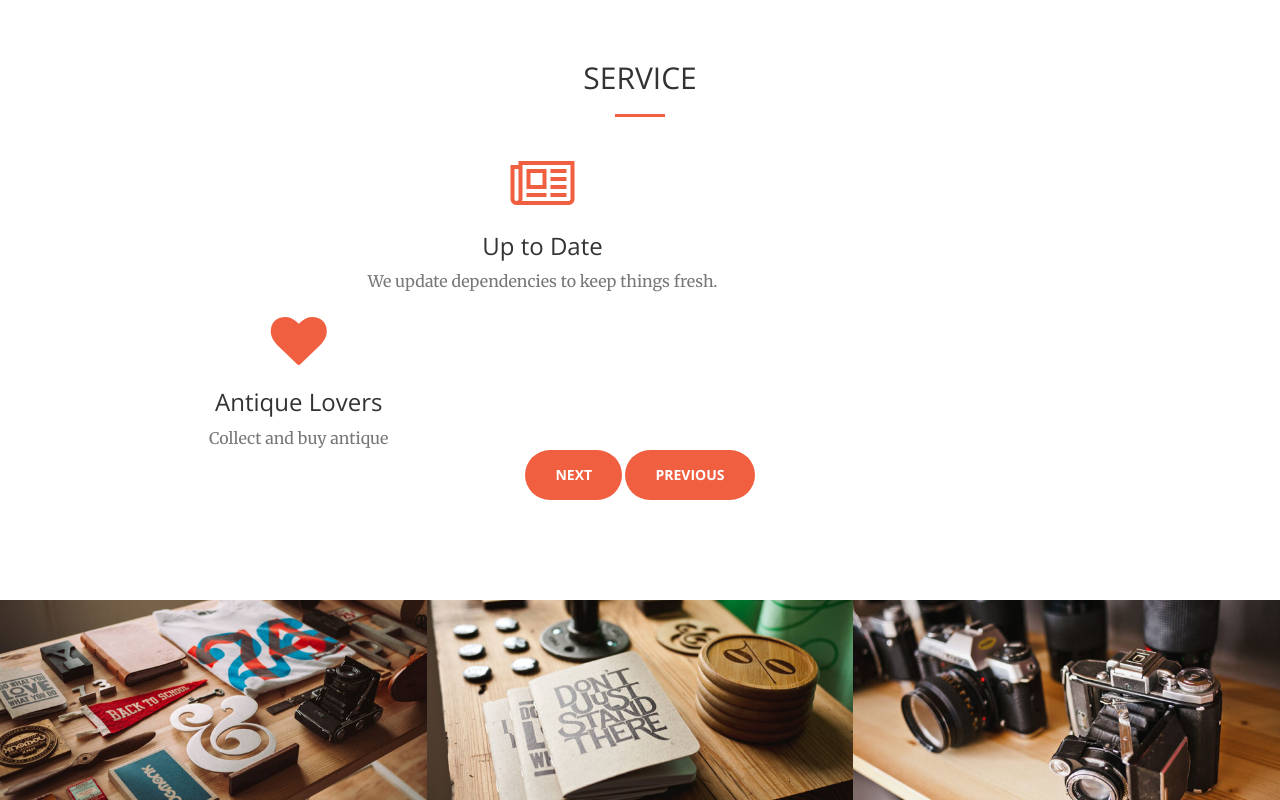
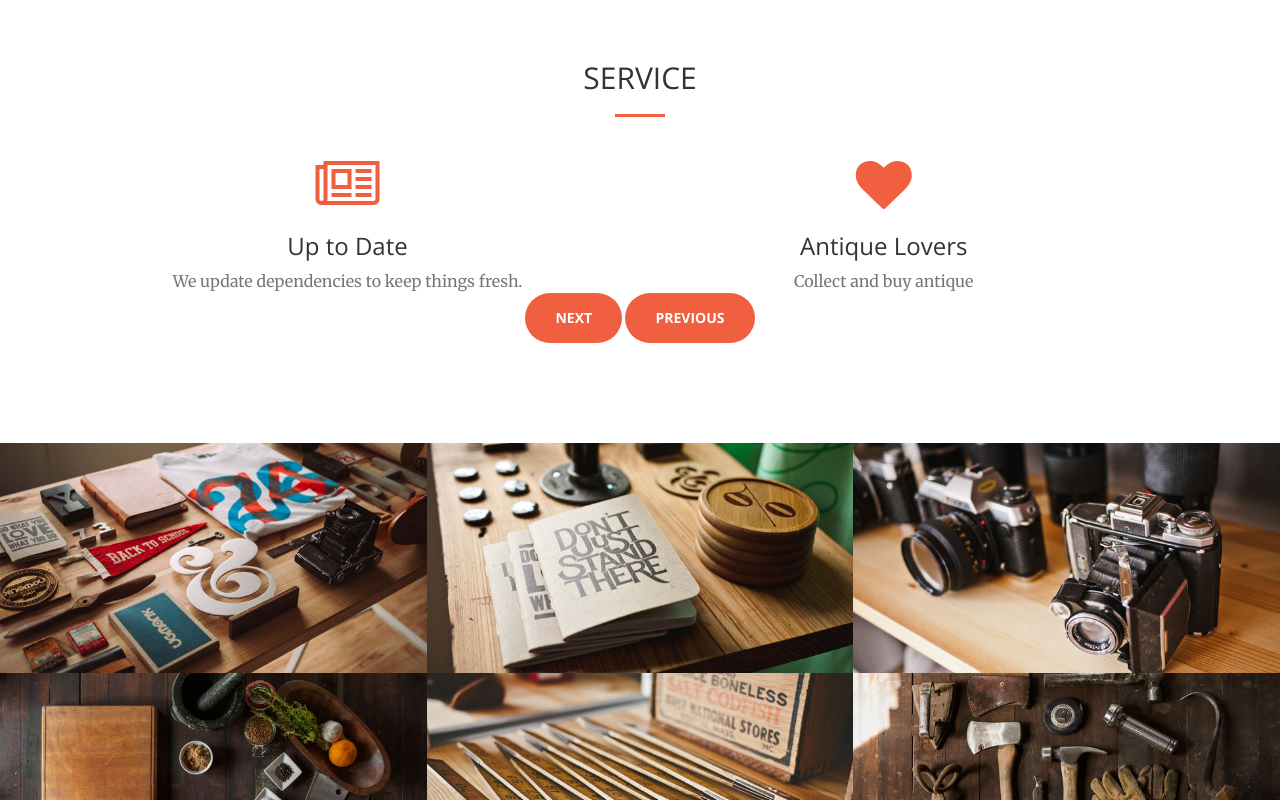
Before and after one commit to wannorsyahida/wannorsyahida.github.io, a website: page index.html in a window 1280 px wide. Shown: the part 1233-2033 px from the top of the page. Drawn offline with nearby package versions, Linux system fonts and the light colour scheme.

Commit message:
Update index.html

```diff
--- a/index.html
+++ b/index.html
@@ -114,7 +114,7 @@ Antique World</p>
         <div class="container">
             <div class="row">
 
-                <div class="col-lg-10 col-md-11 text-center">
+                <div class="col-lg-6 col-md-11 text-center">
                     <div class="service-box">
                         <i class="fa fa-4x fa-newspaper-o text-primary sr-icons"></i>
                         <h3>Up to Date</h3>
```
